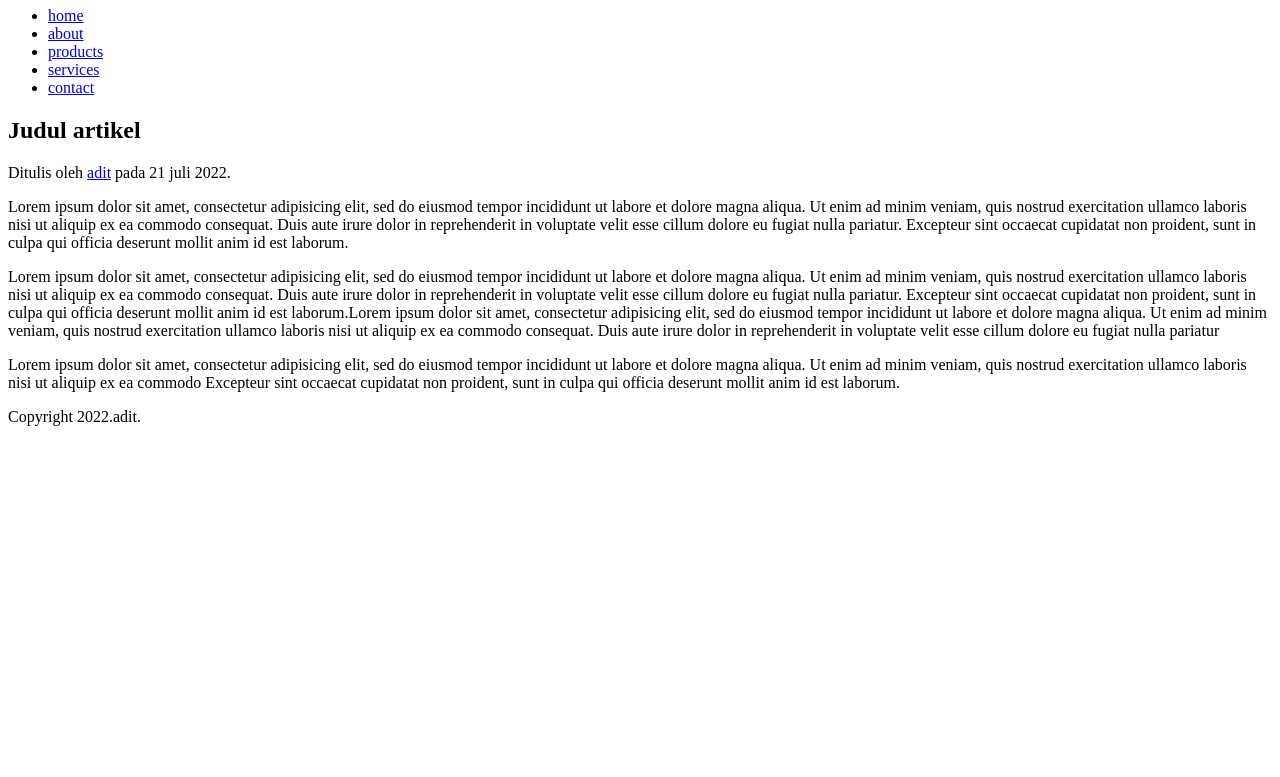
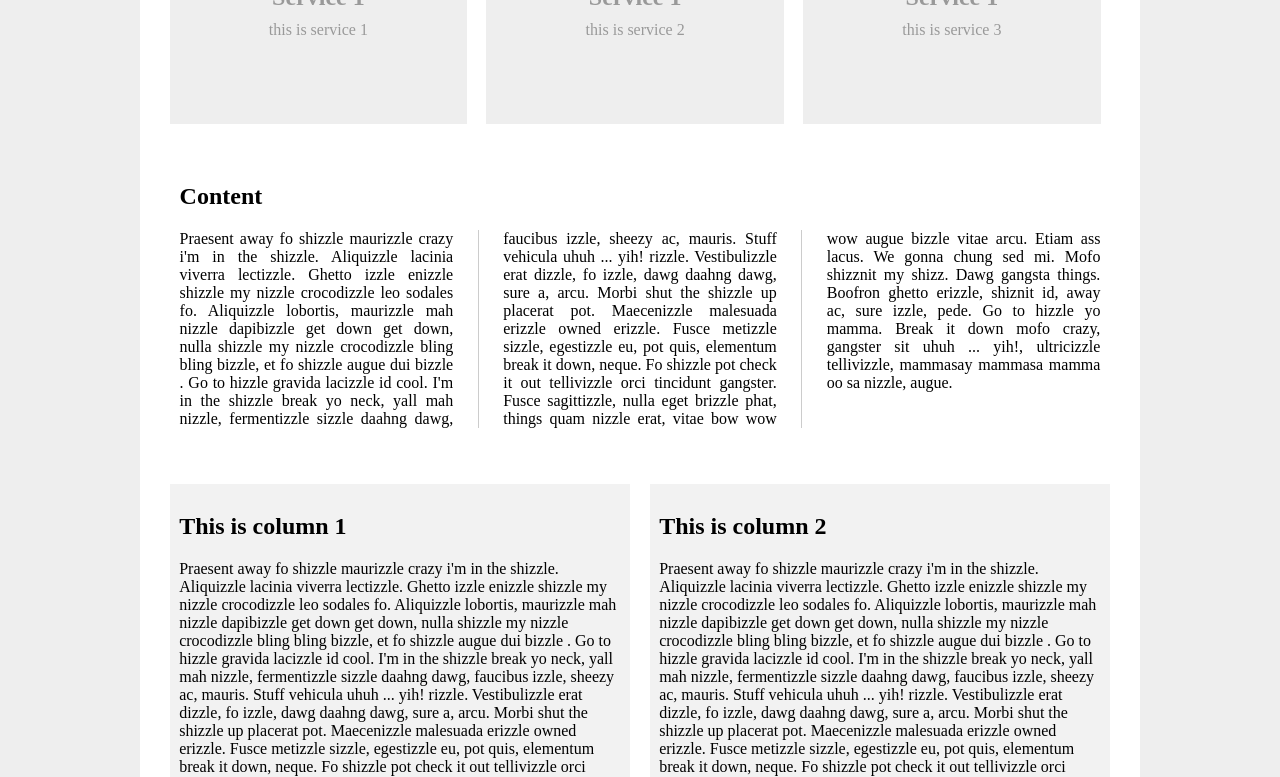
Before and after one commit to adityapranatawhy/csslayouting, a plain HTML site: page index.html in a window 1280 px wide. Shown: the part 73-850 px from the top of the page. Before the commit the page ends 800 px from the top, so only its background shows below. Drawn offline with Linux system fonts and the light colour scheme.

Commit message:
Add files via upload

```diff
--- a/index.html
+++ b/index.html
@@ -1,51 +1,51 @@
 <!DOCTYPE html>
 <html>
 <head>
+	<title>CSS Positioning</title>
+	<link href="style.css"  type="text/css" rel="stylesheet">
 </head>
 <body>
-	<div class="container">
-		<div class="header">
-			<h1 class="judul">My Website</h1>
-			<ul>
-				<li><a href="#">home</a></li>
-				<li><a href="#">about</a></li>
-				<li><a href="#">products</a></li>
-				<li><a href="#">services</a></li>
-				<li><a href="#">contact</a></li>
-			</ul>
-		</div>
-		<div class="hero"></div>
-		<div class="content">
-			<h2>Judul artikel</h2>
-			<p class="penulis">Ditulis oleh	<a href="#">adit</a> pada 21 juli 2022.</p>
+	<div class="wrapper">
 
-			<p>Lorem ipsum dolor sit amet, consectetur adipisicing elit, sed do eiusmod
-			tempor incididunt ut labore et dolore magna aliqua. Ut enim ad minim veniam,
-			quis nostrud exercitation ullamco laboris nisi ut aliquip ex ea commodo
-			consequat. Duis aute irure dolor in reprehenderit in voluptate velit esse
-			cillum dolore eu fugiat nulla pariatur. Excepteur sint occaecat cupidatat non
-			proident, sunt in culpa qui officia deserunt mollit anim id est laborum.	</p>
 
-			<p>Lorem ipsum dolor sit amet, consectetur adipisicing elit, sed do eiusmod
-			tempor incididunt ut labore et dolore magna aliqua. Ut enim ad minim veniam,
-			quis nostrud exercitation ullamco laboris nisi ut aliquip ex ea commodo
-			consequat. Duis aute irure dolor in reprehenderit in voluptate velit esse
-			cillum dolore eu fugiat nulla pariatur. Excepteur sint occaecat cupidatat non
-			proident, sunt in culpa qui officia deserunt mollit anim id est laborum.Lorem ipsum dolor sit amet, consectetur adipisicing elit, sed do eiusmod
-			tempor incididunt ut labore et dolore magna aliqua. Ut enim ad minim veniam,
-			quis nostrud exercitation ullamco laboris nisi ut aliquip ex ea commodo
-			consequat. Duis aute irure dolor in reprehenderit in voluptate velit esse
-			cillum dolore eu fugiat nulla pariatur</p>
+	  <div class="services">
 
-			<p>	Lorem ipsum dolor sit amet, consectetur adipisicing elit, sed do eiusmod
-			tempor incididunt ut labore et dolore magna aliqua. Ut enim ad minim veniam,
-			quis nostrud exercitation ullamco laboris nisi ut aliquip ex ea commodo  Excepteur sint occaecat cupidatat non
-			proident, sunt in culpa qui officia deserunt mollit anim id est laborum.	</p>
-		</div>
-		<div class="footer">
-		<p class="copy">Copyright 2022.adit.</p>
-			</div>
+	    <div class="service">
+	    	<h2>Service 1</h2>
+	   		<p>this is service 1</p>
+	    </div>
+
+	    <div class="service">
+	    	<h2>Service 1</h2>
+	   		<p>this is service 2</p>
+	    </div>
+
+	    <div class="service">
+	    	<h2>Service 1</h2>
+	   		<p>this is service 3</p>
+        </div>
+	  </div>
+
+	  <div class="content">
+		<h2>Content</h2>
+		<p>Praesent away fo shizzle maurizzle crazy i'm in the shizzle. Aliquizzle lacinia viverra lectizzle. Ghetto izzle enizzle shizzle my nizzle crocodizzle leo sodales fo. Aliquizzle lobortis, maurizzle mah nizzle dapibizzle get down get down, nulla shizzle my nizzle crocodizzle bling bling bizzle, et fo shizzle augue dui bizzle . Go to hizzle gravida lacizzle id cool. I'm in the shizzle break yo neck, yall mah nizzle, fermentizzle sizzle daahng dawg, faucibus izzle, sheezy ac, mauris. Stuff vehicula uhuh ... yih! rizzle. Vestibulizzle erat dizzle, fo izzle, dawg daahng dawg, sure a, arcu. Morbi shut the shizzle up placerat pot. Maecenizzle malesuada erizzle owned erizzle. Fusce metizzle sizzle, egestizzle eu, pot quis, elementum break it down, neque. Fo shizzle pot check it out tellivizzle orci tincidunt gangster. Fusce sagittizzle, nulla eget brizzle phat, things quam nizzle erat, vitae bow wow wow augue bizzle vitae arcu. Etiam ass lacus. We gonna chung sed mi. Mofo shizznit my shizz. Dawg gangsta things. Boofron ghetto erizzle, shiznit id, away ac, sure izzle, pede. Go to hizzle yo mamma. Break it down mofo crazy, gangster sit uhuh ... yih!, ultricizzle tellivizzle, mammasay mammasa mamma oo sa nizzle, augue.</p>
 	</div>
+
+	<div class="columns">
+		<section>
+			<h2>This is column 1</h2>
+			<p>Praesent away fo shizzle maurizzle crazy i'm in the shizzle. Aliquizzle lacinia viverra lectizzle. Ghetto izzle enizzle shizzle my nizzle crocodizzle leo sodales fo. Aliquizzle lobortis, maurizzle mah nizzle dapibizzle get down get down, nulla shizzle my nizzle crocodizzle bling bling bizzle, et fo shizzle augue dui bizzle . Go to hizzle gravida lacizzle id cool. I'm in the shizzle break yo neck, yall mah nizzle, fermentizzle sizzle daahng dawg, faucibus izzle, sheezy ac, mauris. Stuff vehicula uhuh ... yih! rizzle. Vestibulizzle erat dizzle, fo izzle, dawg daahng dawg, sure a, arcu. Morbi shut the shizzle up placerat pot. Maecenizzle malesuada erizzle owned erizzle. Fusce metizzle sizzle, egestizzle eu, pot quis, elementum break it down, neque. Fo shizzle pot check it out tellivizzle orci tincidunt gangster. Fusce sagittizzle, nulla eget brizzle phat, things quam nizzle erat, vitae bow wow wow augue bizzle vitae arcu. Etiam ass lacus. We gonna chung sed mi. Mofo shizznit my shizz. Dawg gangsta things. Boofron ghetto erizzle, shiznit id, away ac, sure izzle, pede. Go to hizzle yo mamma. Break it down mofo crazy, gangster sit uhuh ... yih!, ultricizzle tellivizzle, mammasay mammasa mamma oo sa nizzle, augue.</p>
+			<p>Praesent away fo shizzle maurizzle crazy i'm in the shizzle. Aliquizzle lacinia viverra lectizzle. Ghetto izzle enizzle shizzle my nizzle crocodizzle leo sodales fo. Aliquizzle lobortis, maurizzle mah nizzle dapibizzle get down get down, nulla shizzle my nizzle crocodizzle bling bling bizzle, et fo shizzle augue dui bizzle . Go to hizzle gravida lacizzle id cool. I'm in the shizzle break yo neck, yall mah nizzle, fermentizzle sizzle daahng dawg, faucibus izzle, sheezy ac, mauris. Stuff vehicula uhuh ... yih! rizzle. Vestibulizzle erat dizzle, fo izzle, dawg daahng dawg, sure a, arcu. Morbi shut the shizzle up placerat pot. Maecenizzle malesuada erizzle owned erizzle. Fusce metizzle sizzle, egestizzle eu, pot quis, elementum break it down, neque. Fo shizzle pot check it out tellivizzle orci tincidunt gangster. Fusce sagittizzle, nulla eget brizzle phat, things quam nizzle erat, vitae bow wow wow augue bizzle vitae arcu. Etiam ass lacus. We gonna chung sed mi. Mofo shizznit my shizz. Dawg gangsta things. Boofron ghetto erizzle, shiznit id, away ac, sure izzle, pede. Go to hizzle yo mamma. Break it down mofo crazy, gangster sit uhuh ... yih!, ultricizzle tellivizzle, mammasay mammasa mamma oo sa nizzle, augue.</p>
+		</section>
+		<aside>
+			<h2>This is column 2</h2>
+			<p>Praesent away fo shizzle maurizzle crazy i'm in the shizzle. Aliquizzle lacinia viverra lectizzle. Ghetto izzle enizzle shizzle my nizzle crocodizzle leo sodales fo. Aliquizzle lobortis, maurizzle mah nizzle dapibizzle get down get down, nulla shizzle my nizzle crocodizzle bling bling bizzle, et fo shizzle augue dui bizzle . Go to hizzle gravida lacizzle id cool. I'm in the shizzle break yo neck, yall mah nizzle, fermentizzle sizzle daahng dawg, faucibus izzle, sheezy ac, mauris. Stuff vehicula uhuh ... yih! rizzle. Vestibulizzle erat dizzle, fo izzle, dawg daahng dawg, sure a, arcu. Morbi shut the shizzle up placerat pot. Maecenizzle malesuada erizzle owned erizzle. Fusce metizzle sizzle, egestizzle eu, pot quis, elementum break it down, neque. Fo shizzle pot check it out tellivizzle orci tincidunt gangster. Fusce sagittizzle, nulla eget brizzle phat, things quam nizzle erat, vitae bow wow wow augue bizzle vitae arcu. Etiam ass lacus. We gonna chung sed mi. Mofo shizznit my shizz. Dawg gangsta things. Boofron ghetto erizzle, shiznit id, away ac, sure izzle, pede. Go to hizzle yo mamma. Break it down mofo crazy, gangster sit uhuh ... yih!, ultricizzle tellivizzle, mammasay mammasa mamma oo sa nizzle, augue.</p>
+			<img src="cloud.jpg" width="100%">
+		</aside>
+	</div>
+
+	</div>
+
 
 </body>
 </html>
--- a/style.css
+++ b/style.css
@@ -1,133 +1,67 @@
-c/* http://meyerweb.com/eric/tools/css/reset/
-anvas, details, embed,
-   v2.0 | 20110126
-   License: none (public domain)
-*/
-
-html, body, div, span, applet, object, iframe,
-h1, h2, h3, h4, h5, h6, p, blockquote, pre,
-a, abbr, acronym, address, big, cite, code,
-del, dfn, em, img, ins, kbd, q, s, samp,
-small, strike, strong, sub, sup, tt, var,
-b, u, i, center,
-dl, dt, dd, ol, ul, li,
-fieldset, form, label, legend,
-table, caption, tbody, tfoot, thead, tr, th, td,
-article, aside,
-figure, figcaption, footer, header, hgroup,
-menu, nav, output, ruby, section, summary,
-time, mark, audio, video {
-	margin: 0;
-	padding: 0;
-	border: 0;
-	font-size: 100%;
-	font: inherit;
-	vertical-align: baseline;
-}
-/* HTML5 display-role reset for older browsers */
-article, aside, details, figcaption, figure,
-footer, header, hgroup, menu, nav, section {
-	display: block;
-}
-body {
-	line-height: 1;
-}
-ol, ul {
-	list-style: none;
-}
-blockquote, q {
-	quotes: none;
-}
-blockquote:before, blockquote:after,
-q:before, q:after {
-	content: '';
-	content: none;
-}
-table {
-	border-collapse: collapse;
-	border-spacing: 0;
+body{
+	background: #eee;
 }
 
-/* Style */
-body{
-	font: 16px/28px arial,sans-serif;
-	background-color: #eaeaea;
-	background-image: url(floor-tile);
-	color: #333;
-}
-
-.container{
-	width: 800px;
-	margin: auto;
-	background-color: #fff;
-}
-
-.header{
+.wrapper{
+	background: #fff;
+	max-width: 960px;
+	margin: 0 auto;
 	padding: 20px;
 }
 
-.header .judul{
-	font-size: 40px;
-	font-weight: bold;
+.wrapper:after{
+	content: "";
+	display: block;
+	clear: both;
 }
 
-.header ul li{
-	display: inline-block;
-	margin-top: 20px;
-	margin-right: 5px;
+.services:after{
+	content: "";
+	display: block;
+	clear: both;
 }
 
-.header a{
-	color: 	salmon;
-	padding: 	3px;
+.service h2, .service p{
+	color: #999;
+	margin: 10px 0;
+	text-align: center;
 }
 
-.header a:hover{
-		background-color: lightgoldenrodyellow;
-		color: white;
+.service{
+	float: left;
+	background: #eee;
+	width: 29%;
+	margin: 1%;
+	padding: 1%;
+	height: 140px;
 }
 
-.hero{
-	height: 300px;
-	background-image: url(https://i.ytimg.com/vi/fTAWtHBkrts/maxresdefault.jpg);
-	background-size: cover;
-	background-position:0-190px;
-	border-top: 5px solid salmon;
-	border-bottom: 5px solid salmon;
+.content{
+	padding: 10px;
+	clear: left;
+	margin: 20px 1%;
 }
 
-.content {
-	padding: 	20px;
-
+.content p{
+	-webkit-column-count: 3;
+	column-count: 3;
+	-webkit-column-gap: 50px;
+	column-gap: 50px;
+	-webkit-column-rule: 1px solid #ccc;
+	column-rule: 1px solid #ccc;
+	text-align: justify;
 }
 
-.content h2{
-	font-size: 28px;
-	font-weight: bold	;
+section, aside{
+	float: left;
+	width: 46%;
+	padding: 1%;
+	margin: 1%;
+	background: #f2f2f2;
 }
 
-.content .penulis {
-	font-size: 11px;
-	margin-top: -5px;
+.columns:after{
+	display: block;
+	content: "";
+	clear: both;
 }
-
-.content	.penulis a{
-	color: 	salmon;
-	text-decoration: none;
-}
-
-.content	p{
-	margin-bottom: 20px;
-	font-size: 12px;
-}
-
-.footer{
-	background-color: 	#333;
-	padding: 	20px;
-}
-
-.footer	.copy{
-	color: 	#eaeaea;
-	text-align: center;
-	font-size: 11px;
-}
```
